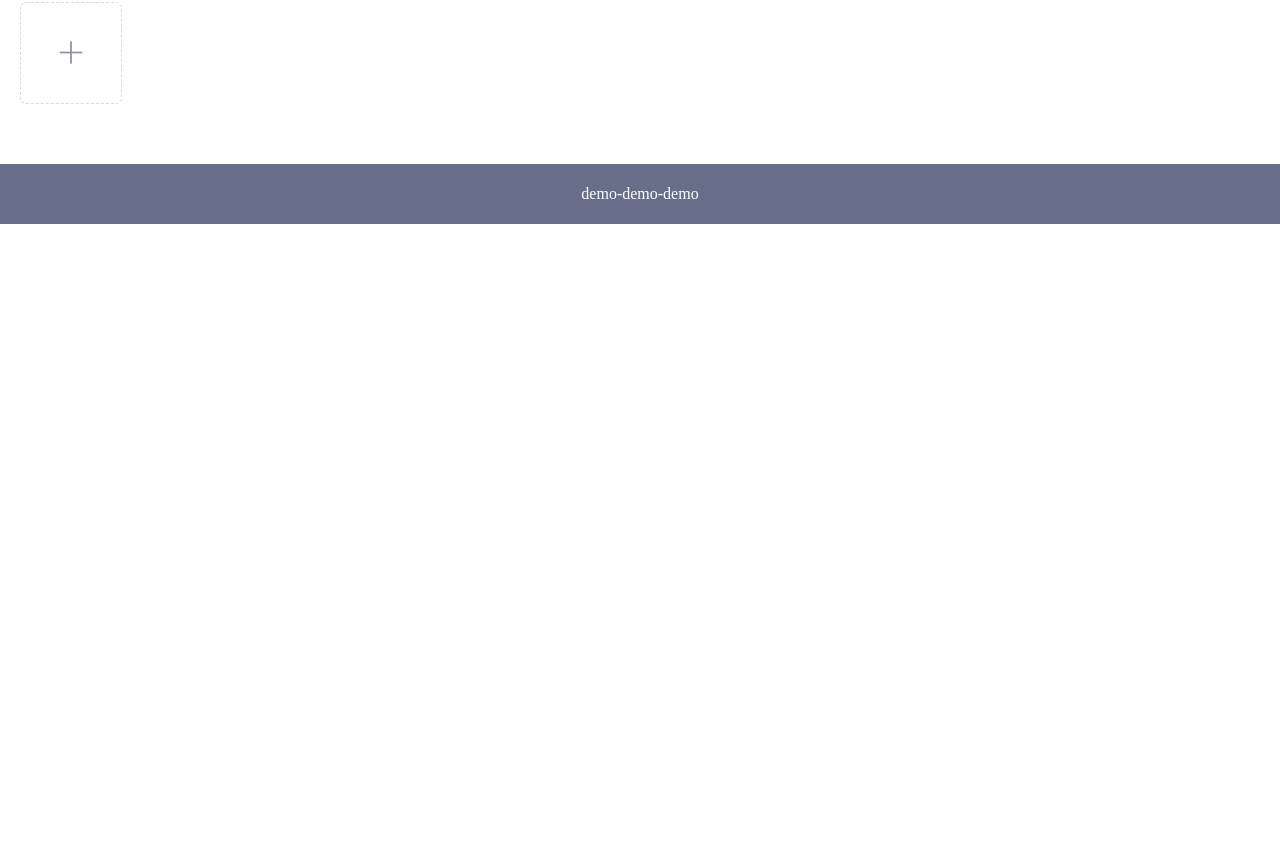
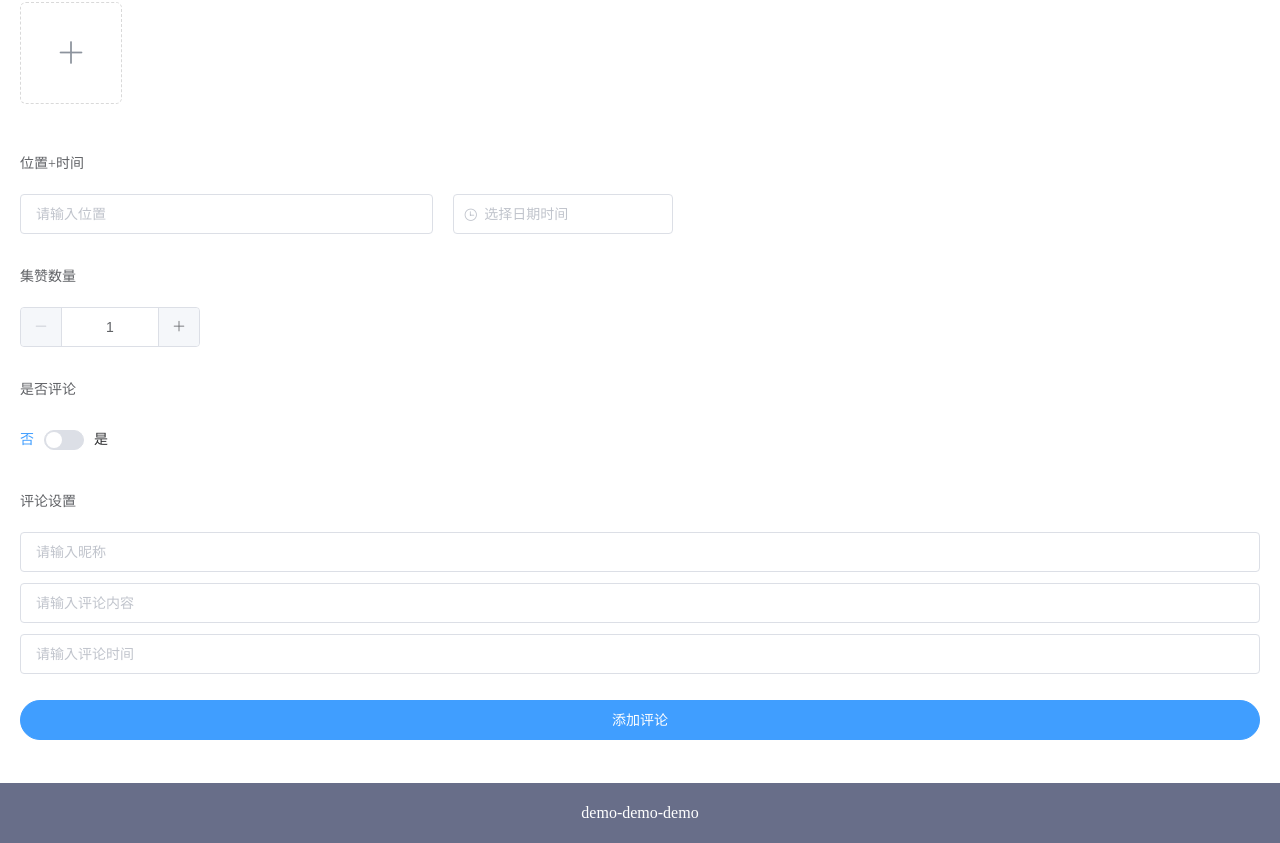
Before and after one commit to jiaopianjun/zan-wechat-assistant, a Vue app: page / in a window 1280 px wide. Shown: the part 642-1485 px from the top of the page. Before the commit the page ends 866 px from the top, so only its background shows below. Built offline with nearby package versions, Linux system fonts and the light colour scheme.

Commit message:
feat: 🎸 feat

```diff
--- a/src/assets/css/index.css
+++ b/src/assets/css/index.css
@@ -28,8 +28,17 @@
 .mb-20 {
     margin-bottom: 20px;
 }
+.ml-20 {
+    margin-left: 20px;
+}
+.mr-20 {
+    margin-right: 20px;
+}
 .mt-15 {
     margin-top: 15px;
+}
+.mb-10 {
+    margin-bottom: 10px;
 }
 .h185 {
     max-height: 185px;
--- a/src/components/Home.vue
+++ b/src/components/Home.vue
@@ -2,7 +2,7 @@
   <div class="home">
     <!-- 昵称头像 -->
     <el-form ref="parmas" label-position="top" :model="parmas" label-width="80px">
-      <el-form-item label="活动名称">
+      <el-form-item label="微信昵称和头像">
         <el-row :gutter="24" class="h100">
           <el-col :span="16">
             <el-input v-model="parmas.name" placeholder="请输入昵称" />
@@ -23,7 +23,7 @@
       <!-- 发表类型1、自己相册可见头像 2、可看赞数量 3、文字赞无头绪-->
       <el-form-item label="选择类型">
         <el-row :gutter="24" class="h100">
-          <el-col :span="16">
+          <el-col>
             <el-radio-group v-model="parmas.zanType" type="button">
               <el-radio-button :label="1">头像赞</el-radio-button>
               <el-radio-button :label="2">文字赞</el-radio-button>
@@ -35,7 +35,7 @@
       <!-- 发表类型 1、文字+图片 2、公众号文章+文字 3、第三方链接+文字 -->
       <el-form-item label="选择类型">
         <el-row :gutter="24" class="h100">
-          <el-col :span="16">
+          <el-col>
             <el-radio-group v-model="parmas.contentType" type="button">
               <el-radio-button :label="1">文字+图片</el-radio-button>
               <el-radio-button :label="2">公众号文章+文字</el-radio-button>
@@ -46,7 +46,7 @@
       <!-- 发表内容 图文 -->
       <el-form-item label="图文" v-if="parmas.contentType === 1">
         <el-row :gutter="24">
-          <el-col :span="16">
+          <el-col>
             <el-input
               type="textarea"
               :autosize="{ minRows: 4, maxRows: 20}"
@@ -94,7 +94,7 @@
       <!-- 转发文章 -->
       <el-form-item label="转发文章" v-if="parmas.contentType === 2">
         <el-row :gutter="24" class="mb-20">
-          <el-col :span="16">
+          <el-col>
             <el-input
               type="textarea"
               :autosize="{ minRows: 4, maxRows: 20}"
@@ -110,7 +110,7 @@
           </el-radio-group>
         </el-row>
         <el-row class="mb-20" v-if="parmas.linkType === 1">
-          <el-col :span="16">
+          <el-col>
             <el-input type="text" placeholder="请输入微信文章链接" v-model="parmas.link.url"></el-input>
           </el-col>
         </el-row>
@@ -131,11 +131,38 @@
           </el-col>
         </el-row>
       </el-form-item>
-
       <!-- 位置 + 时间 -->
-      <!-- 展示选择 -->
+      <el-form-item label="位置+时间">
+        <el-col :span="8" class="mr-20">
+          <el-input type="text" placeholder="请输入位置" v-model="parmas.location"></el-input>
+        </el-col>
+        <el-col :span="8">
+          <el-date-picker v-model="parmas.time" type="datetime" placeholder="选择日期时间"></el-date-picker>
+        </el-col>
+      </el-form-item>
       <!-- 集赞数量 -->
-      <!-- 评论数量 -->
+      <el-form-item label="集赞数量">
+        <el-input-number
+          v-model="parmas.zanNum"
+          @change="handleChange"
+          :min="1"
+          :max="1000"
+          label="请输入集赞数量"
+        ></el-input-number>
+      </el-form-item>
+      <!-- 评论模块 -->
+      <!-- 是否评论 -->
+      <el-form-item label="是否评论">
+        <el-switch v-model="parmas.isCommit" active-text="是" inactive-text="否"></el-switch>
+      </el-form-item>
+      <el-form-item label="评论设置">
+        <div>
+          <el-input v-model="parmas.name" class="mb-10" placeholder="请输入昵称" />
+          <el-input v-model="parmas.name" class="mb-10" placeholder="请输入评论内容" />
+          <el-input v-model="parmas.name" class="mb-10" placeholder="请输入评论时间" />
+        </div>
+        <el-button type="primary" round style="width: 100%" class="mt-15">添加评论</el-button>
+      </el-form-item>
       <!-- 截图时间 -->
       <!-- 生成 -->
     </el-form>
@@ -155,14 +182,16 @@ export default {
         content: "",
         imgList: [],
         linkType: 1,
-        link : {
-          url: '',
-          text: '',
-          linkImg: '',
-          linkText: ''
+        link: {
+          url: "",
+          text: "",
+          linkImg: "",
+          linkText: ""
         },
-
-
+        location: "",
+        time: "",
+        zanNum: 1,
+        isCommit: false
       }
     };
   },
@@ -193,6 +222,9 @@ export default {
       reader.onload = function() {
         _this.parmas.link.linkImg = this.result;
       };
+    },
+    handleChange(value) {
+      this.parmas.zanNum = value;
     }
   }
 };
```
